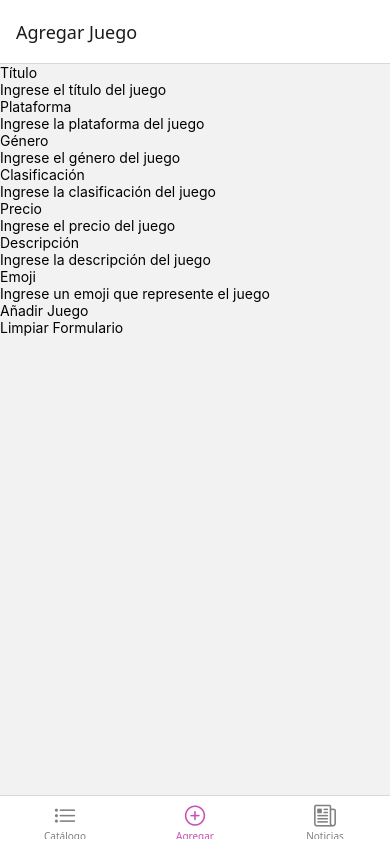
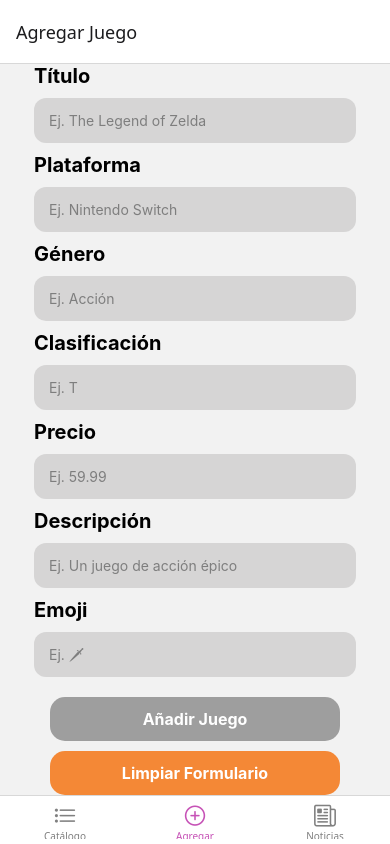
Before and after one commit to adlerOmonte1/GameVault, a React Native app: screen /AddGameTab in a window 390 px wide. Built offline with nearby package versions, Linux system fonts and the light colour scheme.

Commit message:
Fix AddGamesScreen import and implement UI styling in AddGamesStyles

```diff
--- a/package.json
+++ b/package.json
@@ -10,6 +10,7 @@
     "test": "jest"
   },
   "dependencies": {
+    "@react-native-masked-view/masked-view": "^0.3.2",
     "@react-native/new-app-screen": "0.84.1",
     "@react-navigation/bottom-tabs": "^7.15.8",
     "@react-navigation/native": "^7.2.1",
--- a/src/Screens/AddGameScreen.js
+++ b/src/Screens/AddGameScreen.js
@@ -3,7 +3,7 @@ import { View, Text,TextInput, TouchableOpacity, Alert, ScrollView, KeyboardAvoi
 import { SafeAreaView} from 'react-native-safe-area-context';
 
 // import local files
-import styles from '../Styles/GameDetailStyles';
+import styles from '../Styles/AddGamesStyles';
 
 const AddGamesScreen = () => {
 
@@ -70,24 +70,28 @@ const AddGamesScreen = () => {
                 style = {styles.keyboardAvoidingView}
                 behavior={Platform.OS === 'ios' ? 'padding' : 'height'}
             >
-                <ScrollView contentContainerStyle = {styles.scrollContainer}>
+                <ScrollView
+                  style={{ flex: 1 }}
+                  contentContainerStyle = {styles.scrollContainer}>
 
                     {/* TITLE */}
                     <View>
                         <Text style = {styles.label}>Título</Text>
                         <TextInput
                             style = {styles.input}
-                            placeholder = "Ingrese el título del juego"
+                            placeholder = "Ej. The Legend of Zelda"
+                            placeholderTextColor="#7e7e7e"
                             value = {title}
                             onChangeText = {setTitle}
                         />
                     </View>
                     {/* PLATFORM */}
-                    <View>
+                    <View style = {styles.inputGroup}>
                         <Text style = {styles.label}>Plataforma</Text>
                         <TextInput
                             style = {styles.input}
-                            placeholder = "Ingrese la plataforma del juego"
+                            placeholder = "Ej. Nintendo Switch"
+                            placeholderTextColor="#7e7e7e"
                             value = {platform}
                             onChangeText = {setPlatform}
                         />
@@ -97,7 +101,8 @@ const AddGamesScreen = () => {
                         <Text style = {styles.label}>Género</Text>
                         <TextInput
                             style = {styles.input}
-                            placeholder = "Ingrese el género del juego"
+                            placeholder = "Ej. Acción"
+                            placeholderTextColor="#7e7e7e"
                             value = {genre}
                             onChangeText = {setGenre}
                         />
@@ -107,28 +112,31 @@ const AddGamesScreen = () => {
                         <Text style = {styles.label}>Clasificación</Text>
                         <TextInput
                             style = {styles.input}
-                            placeholder = "Ingrese la clasificación del juego"
+                            placeholder = "Ej. T"
+                            placeholderTextColor="#7e7e7e"
                             value = {ageRating}
                             onChangeText = {setAgeRating}
                         />
                     </View>
                     {/* PRICE */}
-                    <View>
+                    <View style = {styles.inputGroup}>
                         <Text style = {styles.label}>Precio</Text>
                         <TextInput
                             style = {styles.input}
-                            placeholder = "Ingrese el precio del juego"
+                            placeholder = "Ej. 59.99"
+                            placeholderTextColor="#7e7e7e"
                             value = {price}
                             onChangeText = {setPrice}
                             keyboardType="numeric"
                         />
                     </View>
                     {/* DESCRIPTION */}
-                    <View>
+                    <View style = {styles.inputGroup}>
                         <Text style = {styles.label}>Descripción</Text>
                         <TextInput
                             style = {styles.input}
-                            placeholder = "Ingrese la descripción del juego"
+                            placeholder = "Ej. Un juego de acción épico"
+                            placeholderTextColor="#7e7e7e"
                             value = {description}
                             onChangeText = {setDescription}
                         />
@@ -138,13 +146,14 @@ const AddGamesScreen = () => {
                         <Text style = {styles.label}>Emoji</Text>
                         <TextInput
                             style = {styles.input}
-                            placeholder = "Ingrese un emoji que represente el juego"
+                            placeholder = "Ej. 🗡"
+                            placeholderTextColor="#7e7e7e"
                             value = {emoji}
                             onChangeText = {setEmoji}
                         />
                     </View>
                     {/* BUTTONS */}
-                    <View style = {styles.buttonContainer}>
+                    <View>
                         {/* ADD GAME BUTTON */}
                         <TouchableOpacity
                             style = {[
--- a/src/Styles/AddGamesStyles.js
+++ b/src/Styles/AddGamesStyles.js
@@ -0,0 +1,64 @@
+import { StyleSheet } from 'react-native';
+
+const styles = StyleSheet.create({
+  safeArea: {
+    flex: 1,
+    backgroundColor: '#f2f2f2',
+  },
+  keyboardAvoidingView:{
+    flex: 1,
+  },
+  scrollContainer:{
+    flexGrow: 1,
+    paddingHorizontal: 34,
+  },
+  label: {
+    fontSize: 20,
+    fontWeight: 'bold',
+  },
+  input: {
+    paddingHorizontal: 15,
+    backgroundColor: '#d6d5d5',
+    marginVertical: 10,
+    borderRadius: 12,
+    height: 45,
+  },
+  addButton: {
+    width: '90%',
+    alignSelf: 'center',
+    padding: 12,
+    marginTop: 10,
+    borderRadius: 15,
+    alignItems: 'center',
+  },
+  addButtonActive:{
+    backgroundColor: '#4CAF50',
+
+  },
+  addButtonInactive:{
+    backgroundColor: '#9e9e9e',
+  },
+  addButtonText: {
+    color: 'white',
+    fontWeight: 'bold',
+    fontSize: 16,
+  },
+  clearButton: {
+    width: '90%',
+    alignSelf: 'center',
+    padding: 12,
+    marginTop: 10,
+    marginBottom: 30,
+    borderRadius: 15,
+    alignItems: 'center',
+    backgroundColor: '#f48836',
+  },
+  clearButtonText: {
+    color: 'white',
+    fontWeight: 'bold',
+    fontSize: 16,
+  }
+
+});
+
+export default styles;
```
Also changed, not shown: 1 other file (tests, documents, lock files or other folders).
